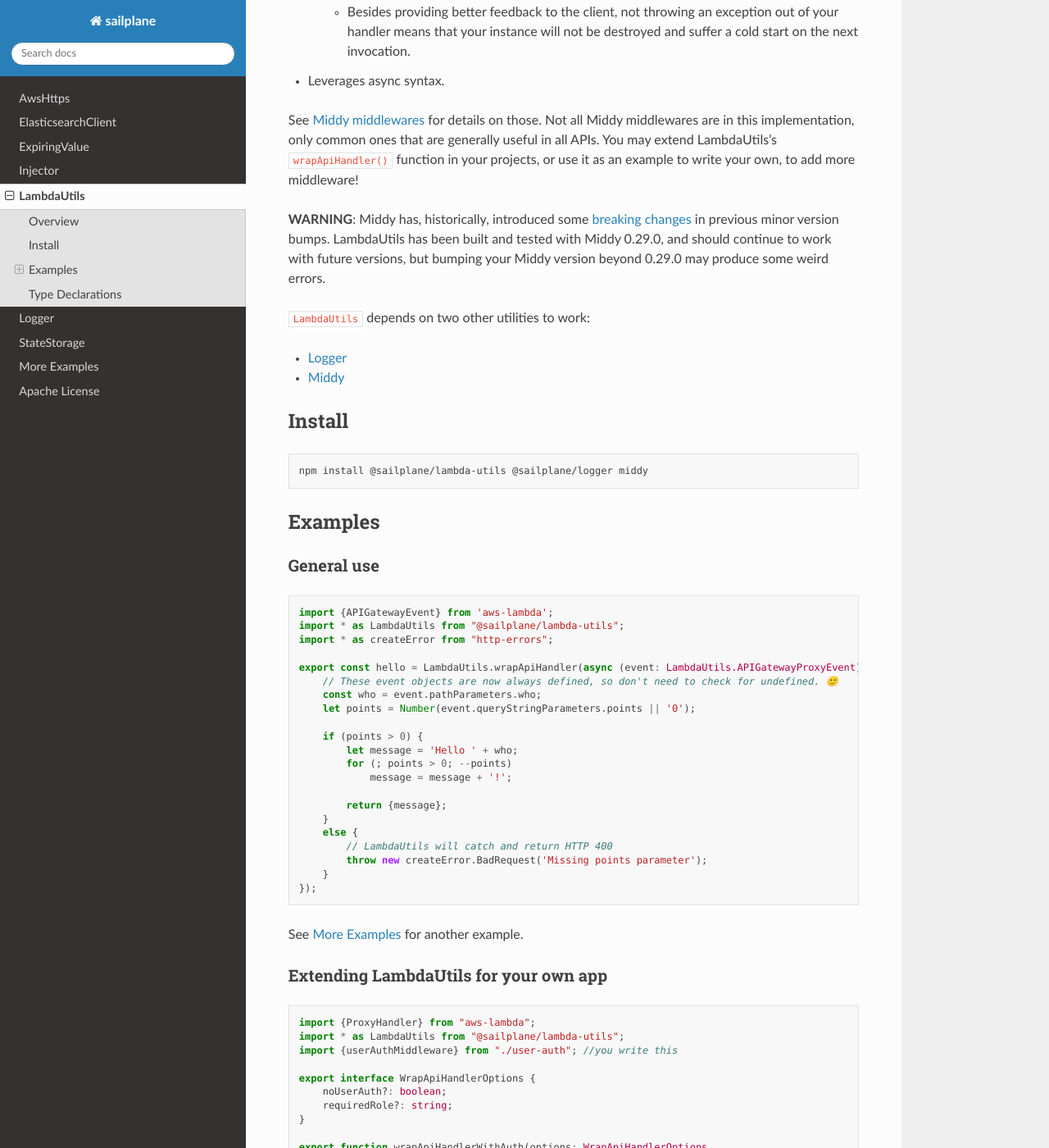
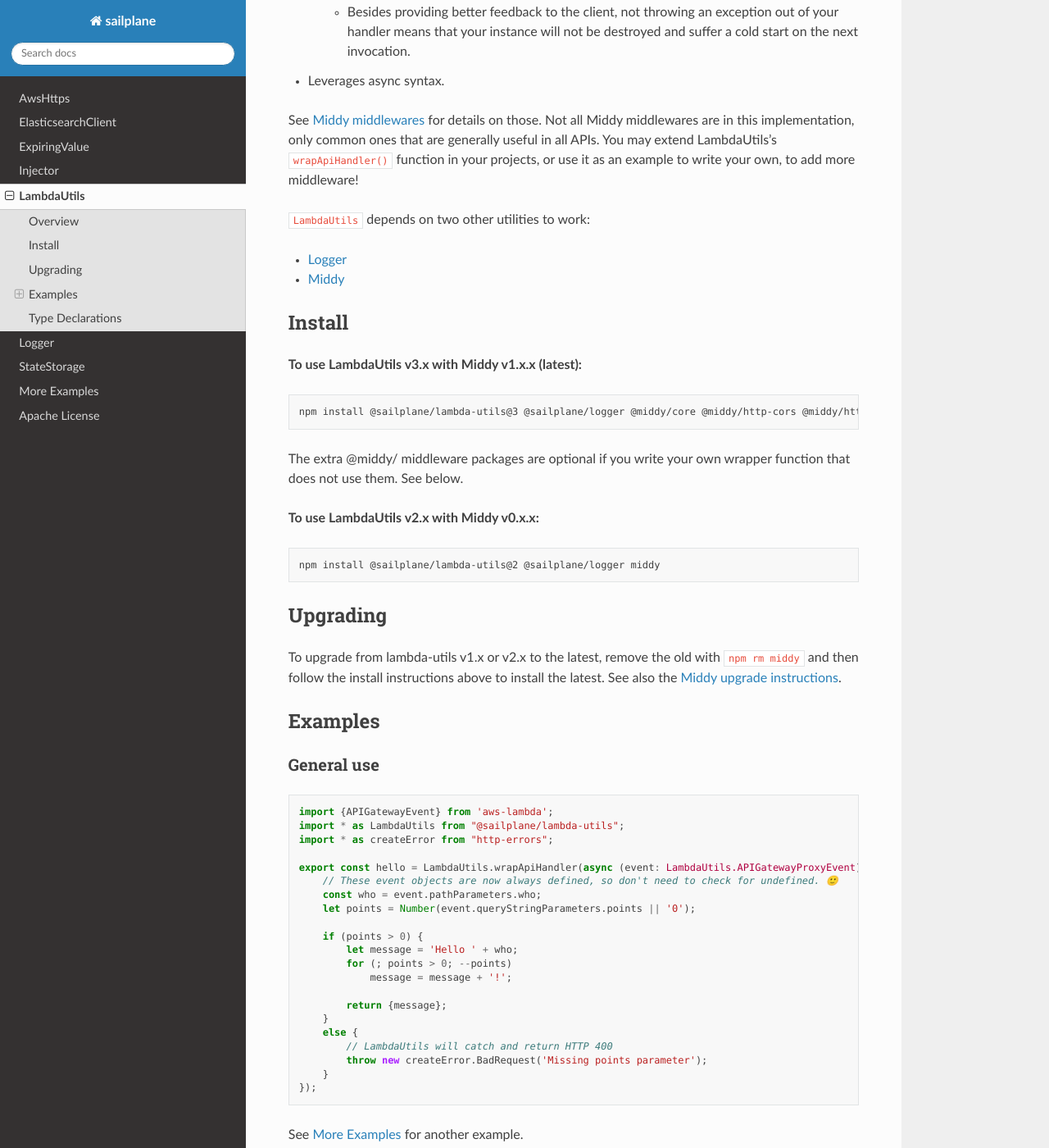
Before and after one commit to rackspace/sailplane, a Sphinx documentation site: the page built from docs/source/lambda_utils.rst, in a window 1280 px wide and 1400 px high, scrolled down 898 px. Shown: the whole window at 82% size. Built offline with Sphinx 7.4.7 and the Read the Docs theme 2.0.0, drawn with Linux system fonts in a browser that asks for light colours.

Commit message:
Issue #36 Upgrade to Middy v1.0
- Updated dependencies, imports, and unit tests
- Updated documentation
- Bumped to v3.0.0 for breaking change.

```diff
--- a/docs/source/lambda_utils.rst
+++ b/docs/source/lambda_utils.rst
@@ -34,16 +34,10 @@
      instance will not be destroyed and suffer a cold start on the next invocation.
 - Leverages async syntax.
 
-See `Middy middlewares <https://middy.js.org/docs/middlewares.html>`_ for details on those.
+See `Middy middlewares <https://middy.js.org/#available-middlewares>`_ for details on those.
 Not all Middy middlewares are in this implementation, only common ones that are generally useful in all
 APIs. You may extend LambdaUtils's ``wrapApiHandler()`` function in your projects,
 or use it as an example to write your own, to add more middleware!
-
-**WARNING**: Middy has, historically, introduced some `breaking changes <https://github.com/onicagroup/sailplane/issues/16>`_
-in previous minor version bumps. LambdaUtils has been built and tested with Middy
-0.29.0, and should continue to work with future versions, but bumping your
-Middy version beyond 0.29.0 may produce some weird errors.
-
 
 ``LambdaUtils`` depends on two other utilities to work:
 
@@ -53,9 +47,26 @@
 Install
 ^^^^^^^
 
+**To use LambdaUtils v3.x with Middy v1.x.x (latest):**
+
 .. code-block:: shell
 
-    npm install @sailplane/lambda-utils @sailplane/logger middy
+    npm install @sailplane/lambda-utils@3 @sailplane/logger @middy/core @middy/http-cors @middy/http-event-normalizer @middy/http-header-normalizer @middy/http-json-body-parser
+
+The extra @middy/ middleware packages are optional if you write your own wrapper function that does not use them. See below.
+
+**To use LambdaUtils v2.x with Middy v0.x.x:**
+
+.. code-block:: shell
+
+    npm install @sailplane/lambda-utils@2 @sailplane/logger middy
+
+Upgrading
+^^^^^^^^^
+
+To upgrade from lambda-utils v1.x or v2.x to the latest, remove the old with ``npm rm middy``
+and then follow the install instructions above to install the latest. See also the
+`Middy upgrade instructions <https://middy.js.org/UPGRADE.html>`_.
 
 Examples
 ^^^^^^^^
```
Also changed, not shown: 5 other files.
